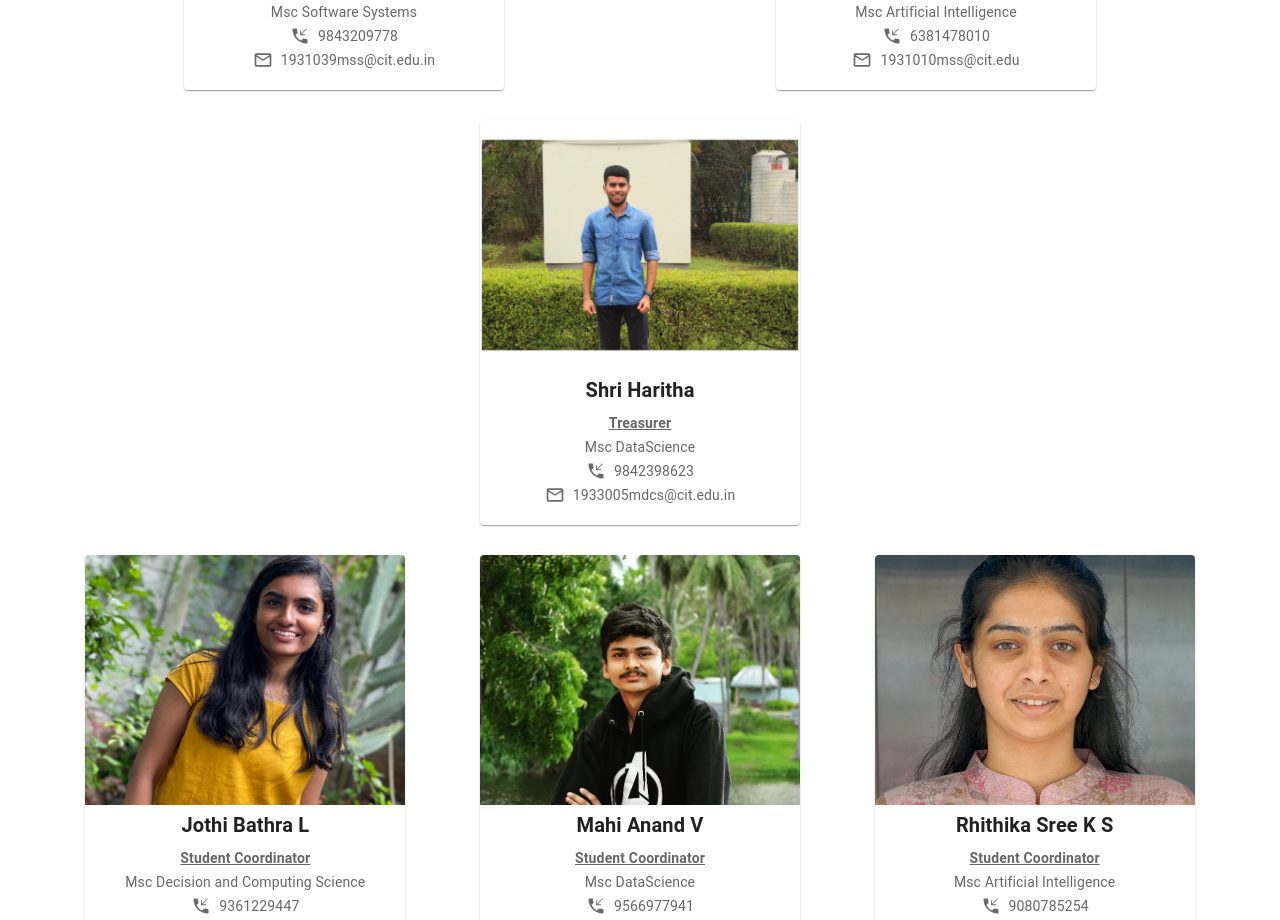
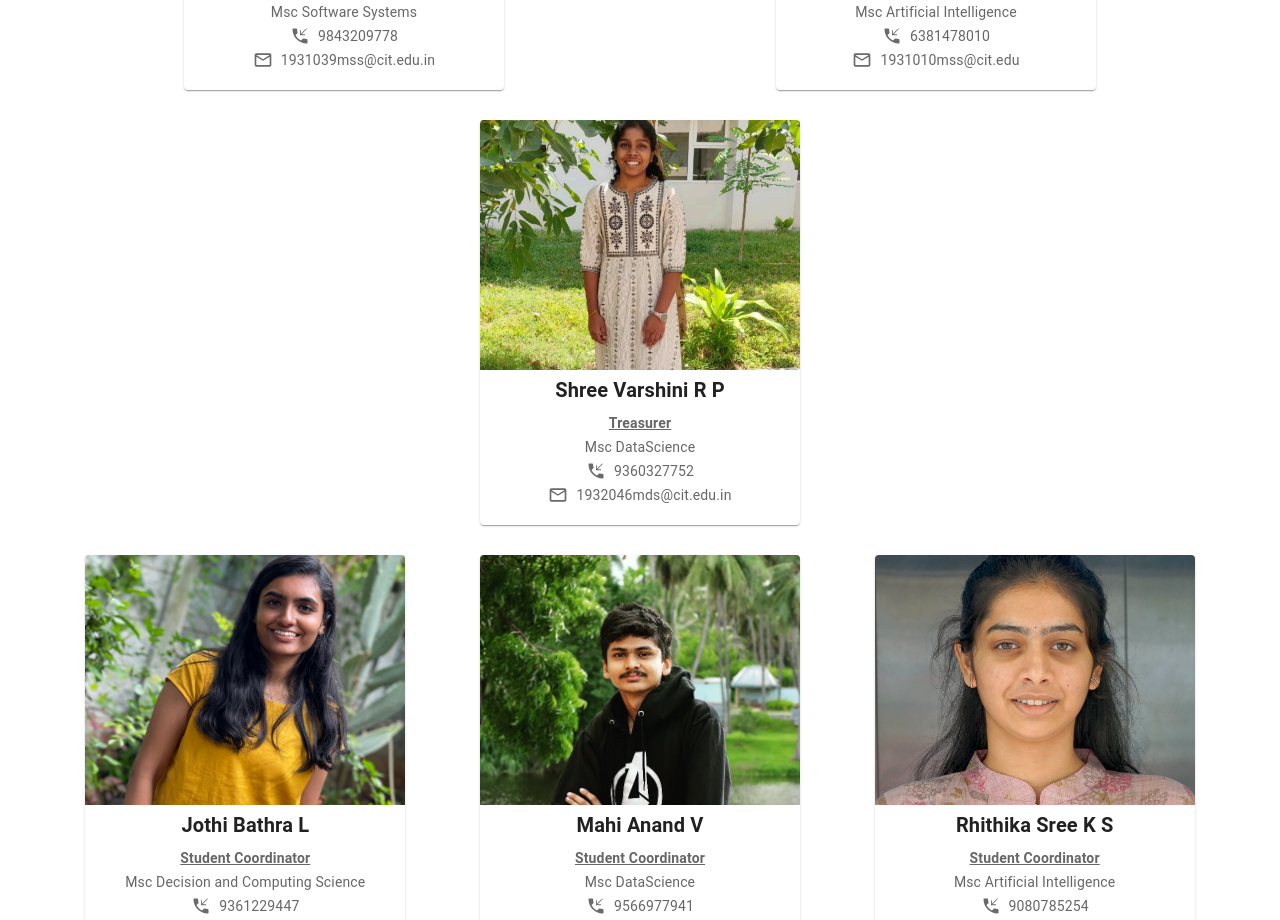
Before and after one commit to mohan2002/melinia-web, a Next.js app: page /committee in a window 1280 px wide. Shown: the part 1440-2360 px from the top of the page. Built offline with nearby package versions, Linux system fonts and the light colour scheme.

Commit message:
final changes

```diff
--- a/common/components/QueryCard.js
+++ b/common/components/QueryCard.js
@@ -1,9 +1,8 @@
 import { Button, Card, Grid, Typography } from '@mui/material'
 import { Box, Container } from '@mui/system'
-import React, { useRef } from 'react'
+import React from 'react'
 
 function QueryCard() {
-    const scrollRef = useRef(null);
 
   const handleClick = () => {
     window.scrollTo({
@@ -12,7 +11,7 @@ function QueryCard() {
     });
   };
   return (
-    <Box sx={{marginTop:{xs:"60px",md:"200px"}}} ref={scrollRef}>
+    <Box sx={{marginTop:{xs:"60px",md:"200px"}}} >
         <Box width="100%" sx={{height:"220px",background:"#ED213A",display:"flex",flexDirection:"row",alignItems:"center",justifyContent:"center"}}>
             <Container sx={{display:"flex",flexDirection:"row",alignItems:"center",justifyContent:"space-between"}}>
                 <Box sx={{display:{xs:"none",md:"block"}}}>
--- a/pages/committee.js
+++ b/pages/committee.js
@@ -25,7 +25,7 @@ function committee() {
           <CommitteeProfileCard img="/images/lakshay.jpg" name="S Harshith" position="Join Secretary" designation="Msc Artificial Intelligence" phone="6381478010" mail="1931010mss@cit.edu"/>
         </Box>
         <Box width="100%"  display="flex" alignItems="center" justifyContent="center">
-         <CommitteeProfileCard img="/images/dd.jpeg" name="Shri Haritha" position="Treasurer" designation="Msc DataScience" phone="9842398623" mail="1933005mdcs@cit.edu.in"/>
+         <CommitteeProfileCard img="/images/shre.jpg" name="Shree Varshini R P" position="Treasurer" designation="Msc DataScience" phone="9360327752" mail="1932046mds@cit.edu.in"/>
         </Box>
         <Box width="100%"  display="flex" flexDirection={{xs:"column",md:"row"}} alignItems="center" justifyContent="space-around" gap={4}>
           <CommitteeProfileCard img="/images/jothi.jpeg" name="Jothi Bathra L" position="Student Coordinator" designation="Msc Decision and Computing Science" phone="9361229447" mail="1933018mdcs@cit.edu.in"/>
```
Also changed, not shown: public/images/ShreeVarshini.jpg (added), public/images/shre.jpg (added).
